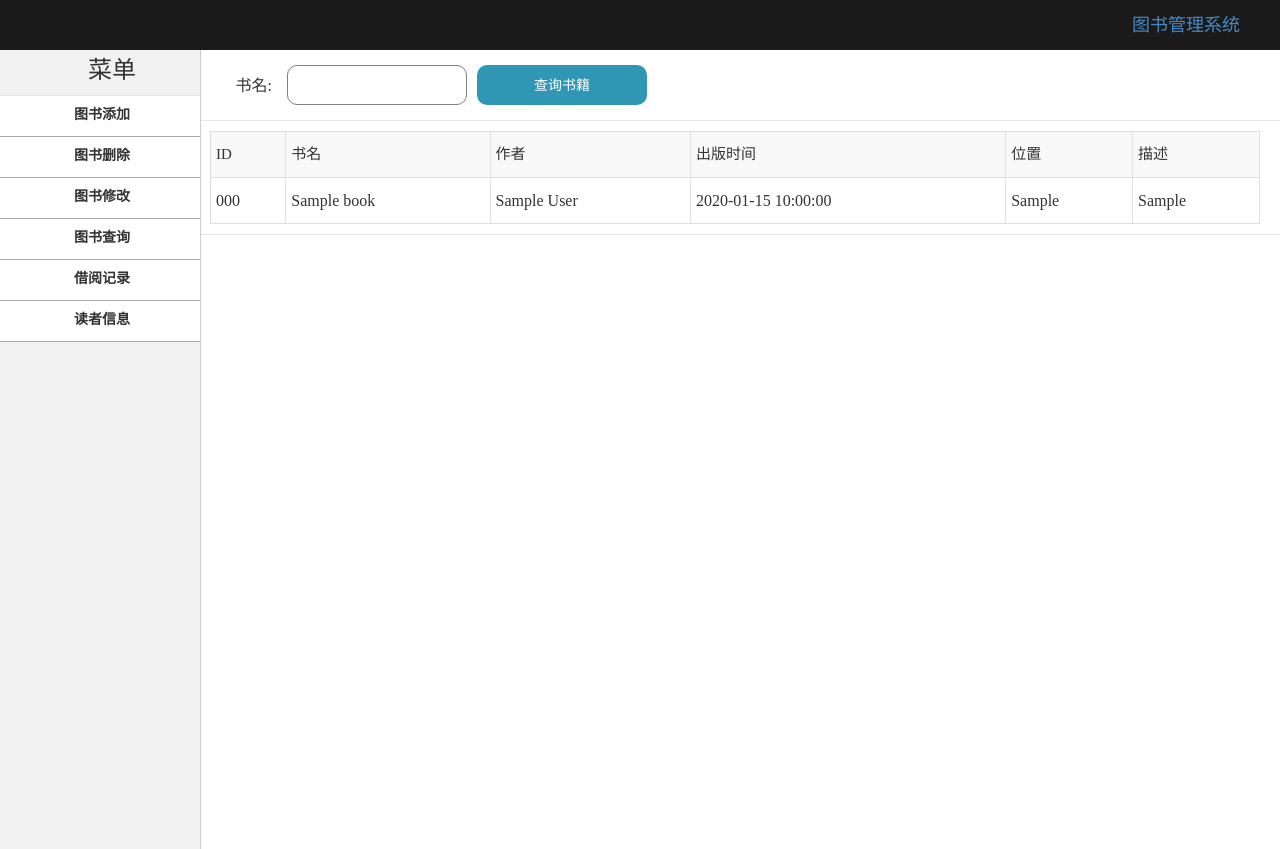
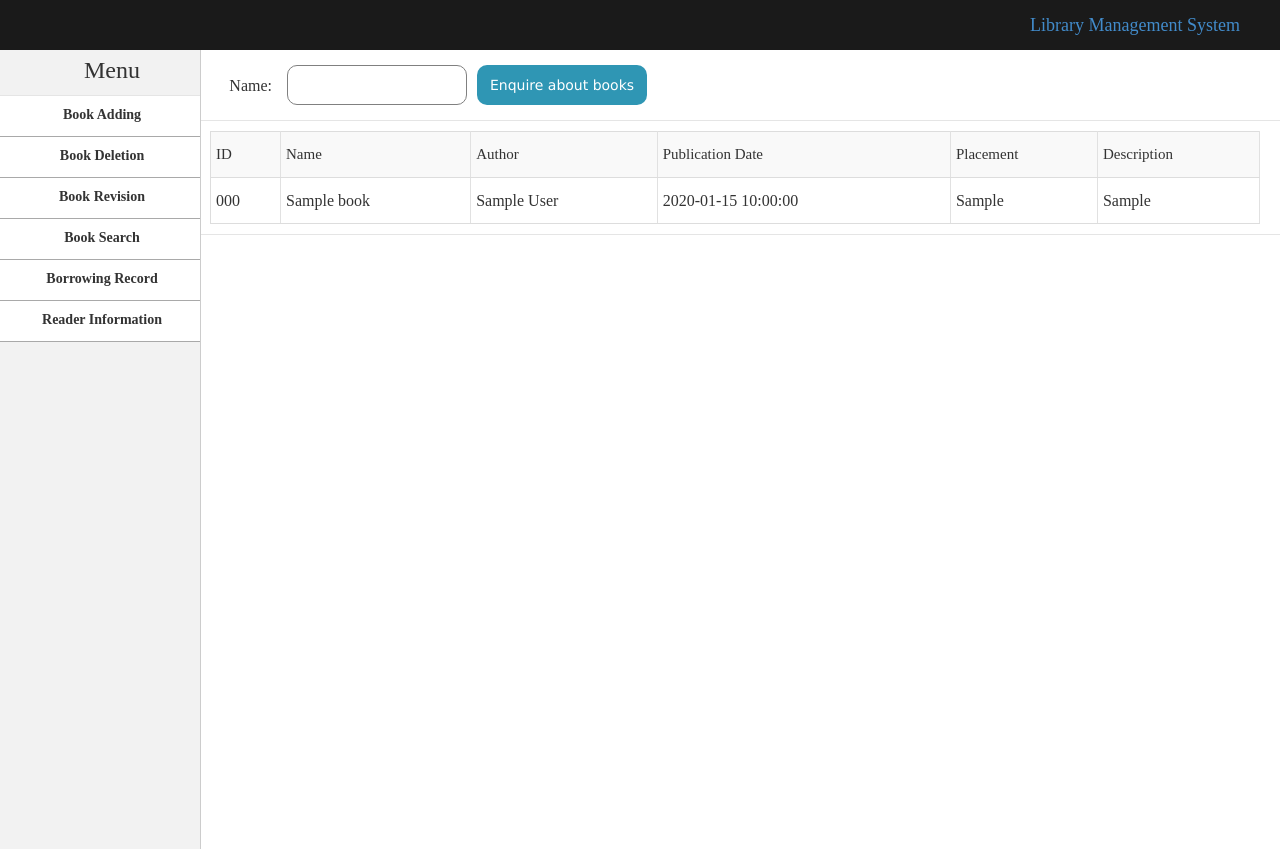
Before and after one commit to really-no-name/CloudComputingMiniProject, a Flask app: page /querybook in a window 1280 px wide. Shown: the top 849 px of the page. Run offline with Flask 3, Linux system fonts and the light colour scheme; tables that the repository leaves empty or names only in its code hold one stand-in row (values such as "Sample post"); some libraries are stand-ins or nearby versions.

Commit message:
Update querybook.html

```diff
--- a/templates/querybook.html
+++ b/templates/querybook.html
@@ -1,7 +1,7 @@
 <html>
 <head>
     <meta charset="UTF-8">
-    <title>系统主页-图书管理</title>
+    <title>System Homepage-Library Management</title>
     <link rel="stylesheet" type="text/css" href="../static/css/common.css"/>
     <link rel="stylesheet" type="text/css" href="../static/css/main.css"/>
     <link rel="stylesheet" type="text/css" href="assets/css/pagination.css">
@@ -11,7 +11,7 @@
     <div class="topbar-inner clearfix">
         <div class="top-info-wrap">
             <ul class="top-info-list clearfix">
-                <li><a>图书管理系统</a></li>
+                <li><a>Library Management System</a></li>
             </ul>
         </div>
     </div>
@@ -20,18 +20,18 @@
 <div class="container clearfix">
     <div class="sidebar-wrap">
         <div class="sidebar-title">
-            <h1>菜单</h1>
+            <h1>Menu</h1>
         </div>
         <div class="sidebar-content">
             <ul class="sidebar-list">
                 <li>
                     <ul class="sub-menu">
-                       <li><a href="{{ url_for("addbook") }}">图书添加</a></li>
-                        <li><a href="{{ url_for("deletebook") }}">图书删除</a></li>
-                        <li><a href="{{ url_for("changebook") }}">图书修改</a></li>
-                        <li><a href="{{ url_for("querybook") }}">图书查询</a></li>
-                        <li><a href="{{ url_for("borrowrecord") }}">借阅记录</a></li>
-                        <li><a href="{{ url_for("readerinfor") }}">读者信息</a></li>
+                       <li><a href="{{ url_for("addbook") }}">Book Adding</a></li>
+                        <li><a href="{{ url_for("deletebook") }}">Book Deletion</a></li>
+                        <li><a href="{{ url_for("changebook") }}">Book Revision</a></li>
+                        <li><a href="{{ url_for("querybook") }}">Book Search</a></li>
+                        <li><a href="{{ url_for("borrowrecord") }}">Borrowing Record</a></li>
+                        <li><a href="{{ url_for("readerinfor") }}">Reader Information</a></li>
                     </ul>
                 </li>
             </ul>
@@ -44,16 +44,16 @@
                     <input type="hidden" name="type" value="search">
                     <table class="search-tab">
                         <tr>
-                            <th width="70">书名:</th>
+                            <th width="70">Name:</th>
                             <td><input style="height: 40px; border-radius: 10px; border: 1px solid gray" name="bookname"
                                        id="bookname" value="{{ name }}"></td>
                             <td>
                                 <input style="display: inline-block; color: white; width: 170px; height: 40px; background-color: #2f96b4; border: 0px; border-radius: 10px"
-                                       type="submit" value="查询书籍">
+                                       type="submit" value="Enquire about books">
                             </td>
 {#                            <td>#}
 {#                                <input style="display: inline-block; color: white; width: 170px; height: 40px; background-color: #6c757d; border: 0px; border-radius: 10px"#}
-{#                                       type="reset" value="重置">#}
+{#                                       type="reset" value="reprovision">#}
 {#                            </td>#}
                         </tr>
                     </table>
@@ -66,11 +66,11 @@
                     <table class="result-tab" width="100%">
                         <tr id="col-title">
                             <th>ID</th>
-                            <th>书名</th>
-                            <th>作者</th>
-                            <th>出版时间</th>
-                            <th>位置</th>
-                            <th>描述</th>
+                            <th>Name</th>
+                            <th>Author</th>
+                            <th>Publication Date</th>
+                            <th>Placement</th>
+                            <th>Description</th>
                         </tr>
                         {% for book in books %}
                             <tr>
```
